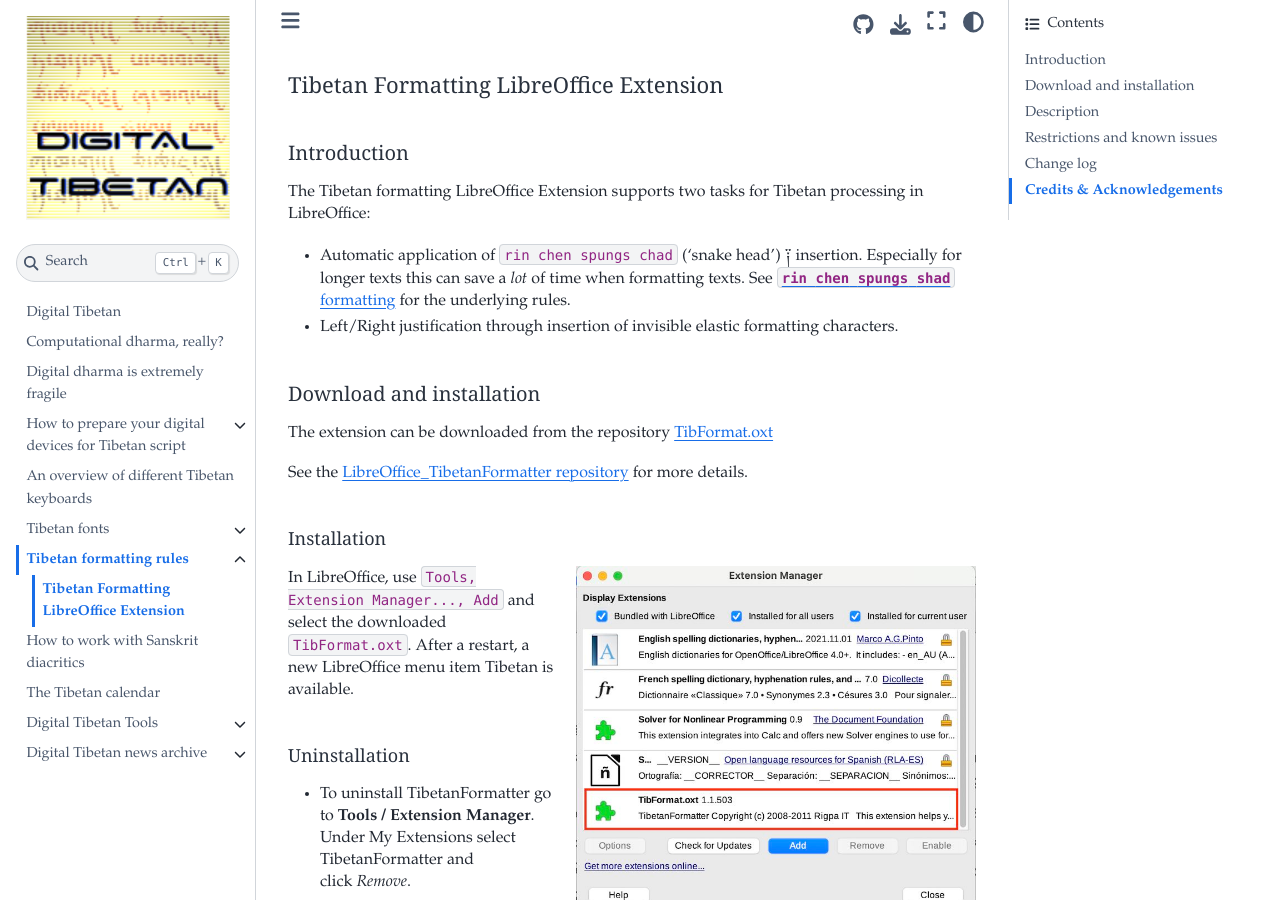
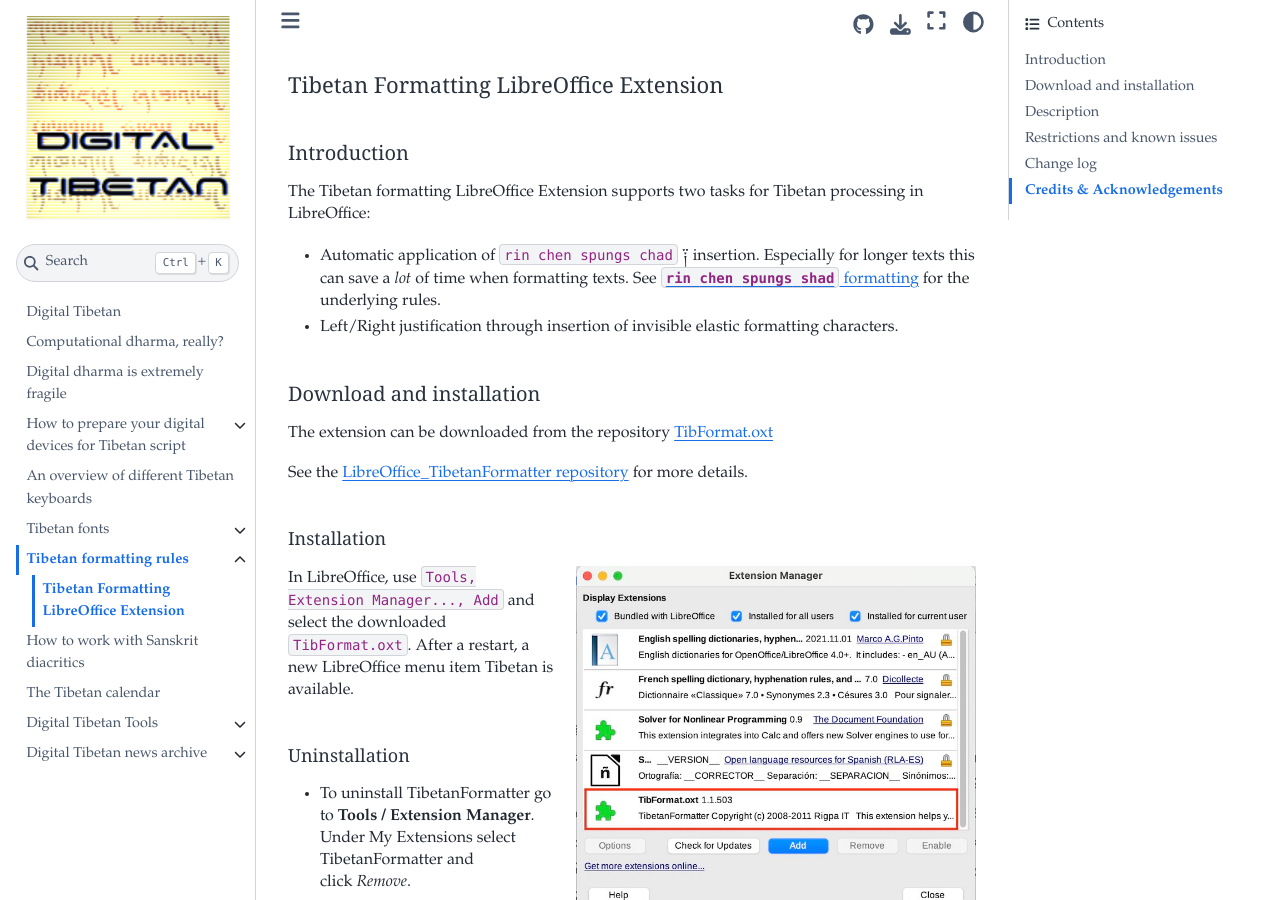
Before and after one commit to DigitalTibetan/DigitalTibetan, a Jupyter Book: the page built from docs/tibetan_formatting_libreoffice_extension.md, in a window 1280 px wide and 900 px high. Built offline with Jupyter Book 1.0.4 settings and Sphinx 7.4.7 and the Sphinx Book theme 1.1.4, drawn with Linux system fonts in a browser that asks for light colours.

Commit message:
wrong transl removed

```diff
--- a/docs/tibetan_formatting_libreoffice_extension.md
+++ b/docs/tibetan_formatting_libreoffice_extension.md
@@ -4,7 +4,7 @@
 
 The Tibetan formatting LibreOffice Extension supports two tasks for Tibetan processing in LibreOffice:
 
--   Automatic application of `rin chen spungs chad` ('snake head') ༑ insertion. Especially for longer texts this can save a _lot_ of time when formatting texts. See [`rin chen spungs shad` formatting](rinchen_spungsshad_rules) for the underlying rules.
+-   Automatic application of `rin chen spungs chad` ༑ insertion. Especially for longer texts this can save a _lot_ of time when formatting texts. See [`rin chen spungs shad` formatting](rinchen_spungsshad_rules) for the underlying rules.
 - Left/Right justification through insertion of invisible elastic formatting characters.
 
 ## Download and installation
```
